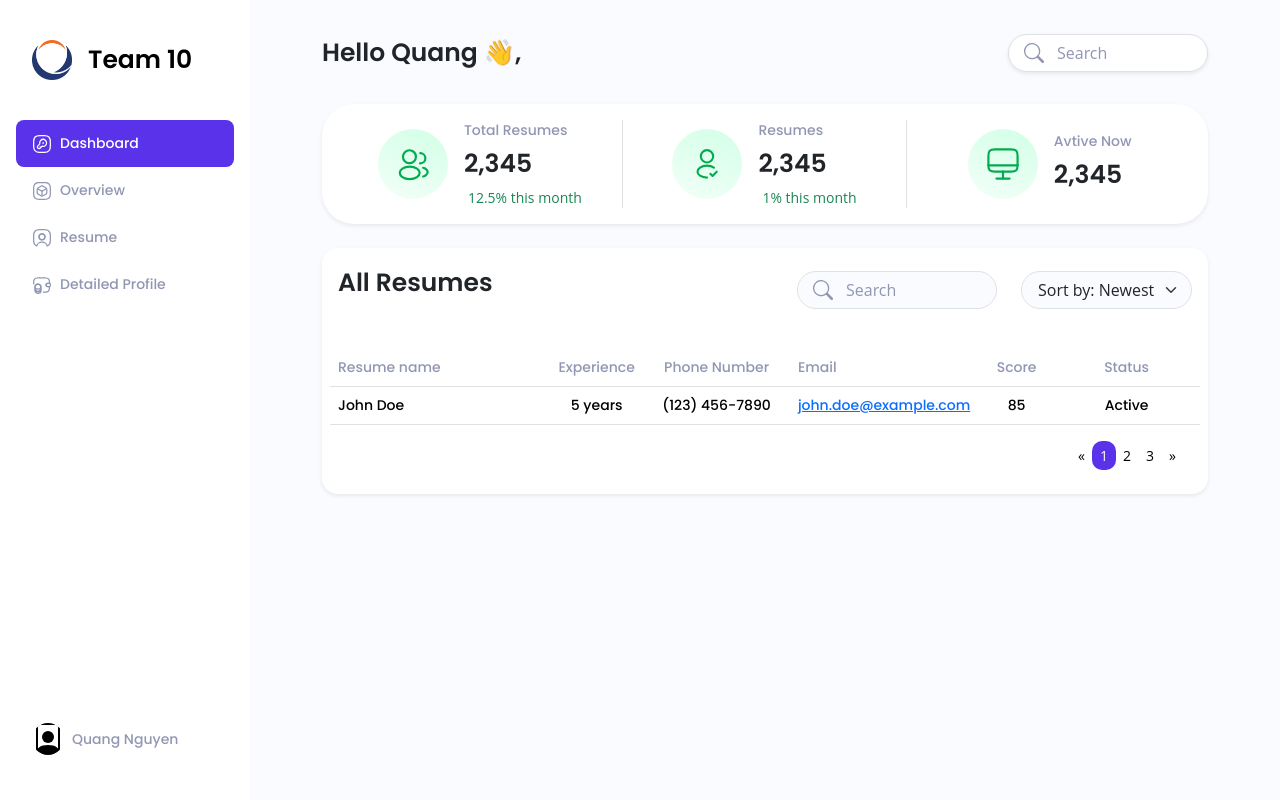
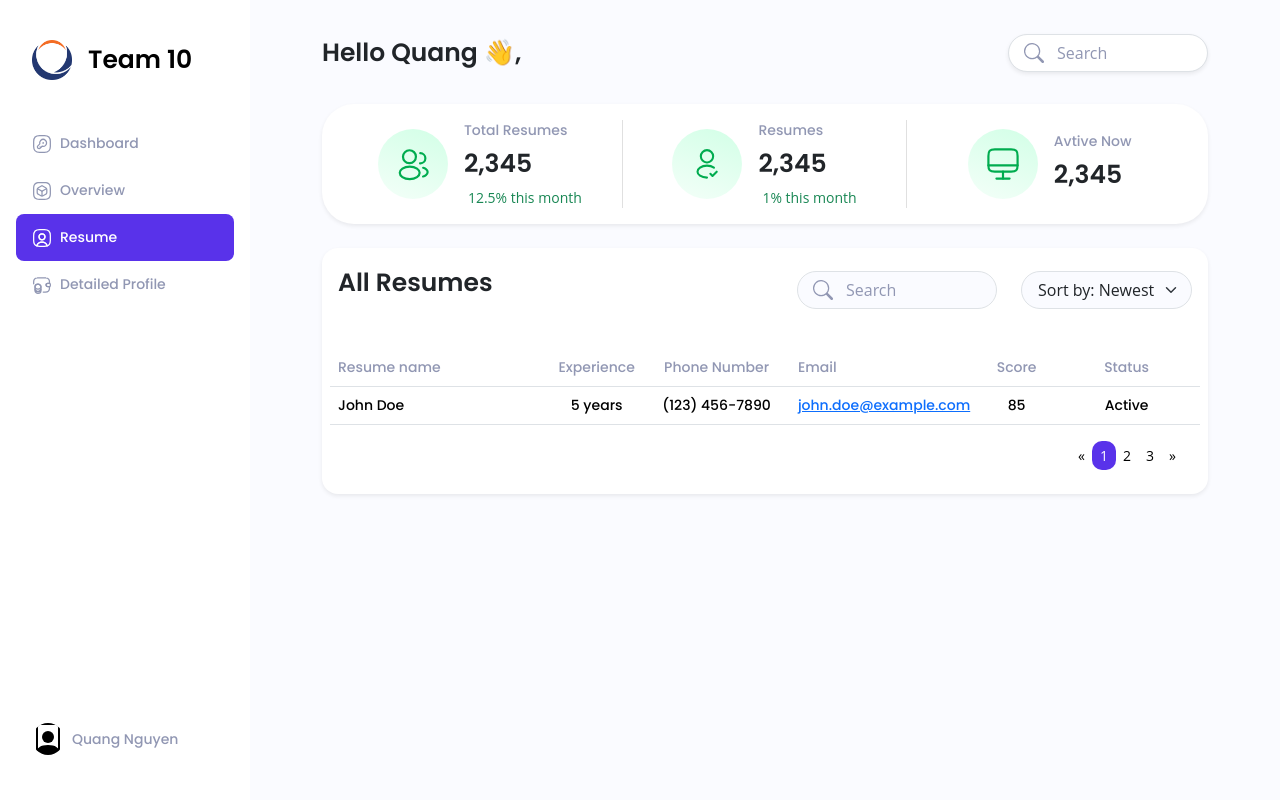
Before and after one commit to nguyenquangpen/CVScreen, a Django app: page /resume/ in a window 1280 px wide. Run offline with Django 5.2, Linux system fonts and the light colour scheme; some libraries are stand-ins or nearby versions.

Commit message:
make js for app

```diff
--- /dev/null
+++ b/apps/static/assets/js/sidebar.js
@@ -0,0 +1,27 @@
+document.addEventListener('DOMContentLoaded', function(){
+    const sidebarlinks = document.querySelectorAll('.nav-link');
+
+    sidebarlinks.forEach(link => link.classList.remove('active'));
+
+    const currentPath = window.location.pathname;
+
+    sidebarlinks.forEach(link => {
+        let linkHref = link.getAttribute('href');
+
+        if (linkHref && linkHref.endsWith('/') && linkHref.length > 1) {
+            linkHref = linkHref.slice(0, -1);
+        }
+
+        if (currentPath.startsWith(linkHref)) {
+            link.classList.add('active');
+
+            localStorage.setItem("activeSidebarId", link.id);
+        }
+    });
+
+    sidebarlinks.forEach(link => {
+        link.addEventListener('click', function(event){
+            localStorage.setItem("activeSidebarId", this.id);
+        });
+    });
+});
--- a/apps/templates/includes/scripts.html
+++ b/apps/templates/includes/scripts.html
@@ -1,5 +1,3 @@
-ASSETS_ROOT = "{{ url_for('static', filename='assets') }}"
-
 <!-- Core -->
 <script src="{{ ASSETS_ROOT }}/vendor/@popperjs/core/dist/umd/popper.min.js"></script>
 <script src="{{ ASSETS_ROOT }}/vendor/bootstrap/dist/js/bootstrap.min.js"></script>
--- a/apps/templates/includes/sidebar.html
+++ b/apps/templates/includes/sidebar.html
@@ -8,28 +8,28 @@
     <!-- Navigation Links -->
     <ul class="nav flex-column mt-4 mb-auto">
         <li class="nav-item">
-            <a href="#" class="nav-link d-flex align-items-center normal_text active">
+            <a href="#" class="nav-link d-flex align-items-center normal_text" id="sidebar-dashboard">
                 <img src="../../static/assets/images/dashboardIcon.svg"
                 alt="Dashboard Icon" width="20" height="20" class="me-2">
                 Dashboard
             </a>
         </li>
         <li class="nav-item">
-            <a href="#" class="nav-link d-flex align-items-center normal_text">
+            <a href="{% url 'overview' %}" class="nav-link d-flex align-items-center normal_text" id="sidebar-overview">
                 <img src="../../static/assets/images/overviewIcon.svg"
                 alt="Overview Icon" width="20" height="20" class="me-2">
                 Overview
             </a>
         </li>
         <li class="nav-item">
-            <a href="#" class="nav-link d-flex align-items-center normal_text">
+            <a href="{% url 'resume_screen' %}" class="nav-link d-flex align-items-center normal_text" id="sidebar-resume">
                 <img src="../../static/assets/images/personResume.svg"
                 alt="Resume Icon" width="20" height="20" class="me-2">
                 Resume
             </a>
         </li>
         <li class="nav-item">
-            <a href="#" class="nav-link d-flex align-items-center normal_text">
+            <a href="{% url 'detailed_profile' %}" class="nav-link d-flex align-items-center normal_text" id="sidebar-detailed-profile">
                 <img src="../../static/assets/images/detailProfile.svg"
                 alt="Detailed Profile Icon" width="20" height="20" class="me-2">
                 Detailed Profile
--- a/apps/templates/layouts/base.html
+++ b/apps/templates/layouts/base.html
@@ -29,8 +29,8 @@
                 {% endblock %}
             </div>
         </main>
+        {% include 'includes/scripts.html' %}
         {% block javascripts %}
-        {% include 'includes/scripts.html' %}
         {% endblock %}
     </body>
 </html>
```
